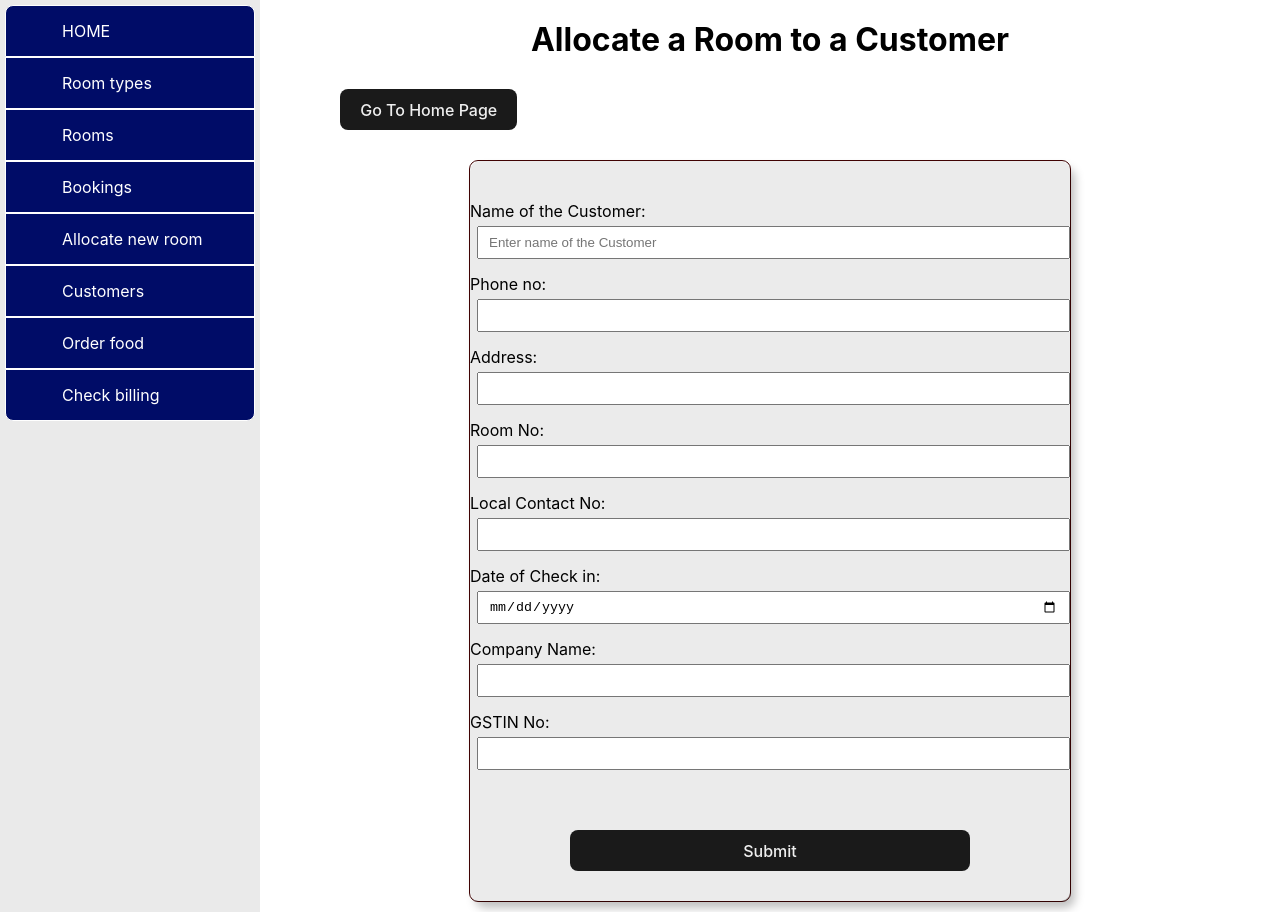
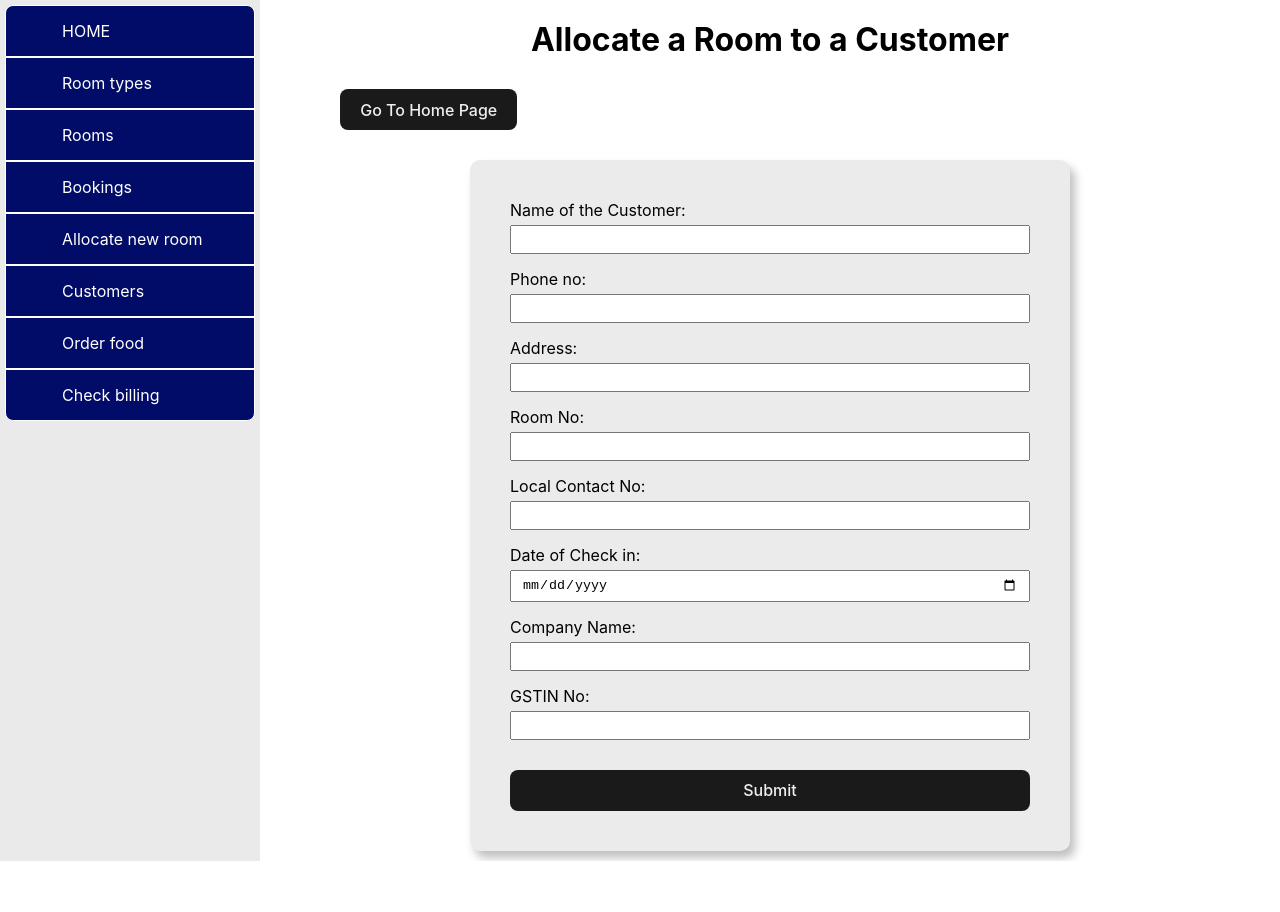
Before and after one commit to imTanay0/hotel-management-system-frontend, a React (Vite) app: page /allocate-room in a window 1280 px wide. After the commit the page ends 861 px from the top, so only its background shows below. Built offline with nearby package versions, Linux system fonts and the light colour scheme.

Commit message:
Update Customer page

```diff
--- a/src/pages/AddBooking/AddBooking.jsx
+++ b/src/pages/AddBooking/AddBooking.jsx
@@ -27,53 +27,30 @@ const AddBooking = () => {
         </Link>
       </div>
 
-      <div className='booking-section-form'>
+      <div className='form-container'>
         <form>
           <span>Date of Booking: </span>
           <input type="date" />
 
-          <br />
-          <br />
-
           <span>Booking from: </span>
           <input type="date" />
-
-          <br />
-          <br />
 
           <span>Booking to: </span>
           <input type="date" />
 
-          <br />
-          <br />
-
           <label>Name of the Customer: </label>
           <input type="text" />
-
-          <br />
-          <br />
 
           <span>Contact no.: </span>
           <input type="text" />
 
-          <br />
-          <br />
-
           <span>Type of Room: </span>
           <input type="text" />
-
-          <br />
-          <br />
 
           <span>Rate Negotiated: </span>
           <input type="text" />
 
-          <br />
-          <br />
-
-          <div className="submit-btn">
-            <button className='btn' type="submit">Book Customer</button>
-          </div>
+          <button className='btn' type="submit">Book Customer</button>
         </form>
       </div>
 
--- a/src/pages/AddRoomTypes/AddRoomTypes.jsx
+++ b/src/pages/AddRoomTypes/AddRoomTypes.jsx
@@ -45,7 +45,7 @@ const AddRoomTypes = () => {
         <button className='btn'>{`< `} Back</button>
       </Link>
 
-      <main className='addroomtypes-section__form-container'>
+      <main className='form-container'>
         <form onSubmit={submitHandler}>
           <label htmlFor="typeName">Enter type of the room: </label>
           <input id='typeName' type="text" ref={typeName} required autoComplete='off'/>
--- a/src/pages/AllocateNewRoom/AllocateNewRoom.jsx
+++ b/src/pages/AllocateNewRoom/AllocateNewRoom.jsx
@@ -13,7 +13,6 @@ const AllocateNewRoom = () => {
     local_contact_number: '',
     date_of_check_in: '',
     company_name: '',
-    // rate_negotiated: ''
     GSTIN_no: '',
   })
 
@@ -61,11 +60,9 @@ const AllocateNewRoom = () => {
       local_contact_number: '',
       date_of_check_in: '',
       company_name: '',
-      // rate_negotiated: ''
       GSTIN_no: '',
     });
   };
-
 
 
   return (
@@ -78,10 +75,9 @@ const AllocateNewRoom = () => {
         </Link>
       </div>
 
-      <div className='room-allocate-section-form'>
+      <div className='form-container'>
         <form onSubmit={handleSubmit}>
 
-          {/* <div> */}
           <label htmlFor='user-name'>Name of the Customer: </label>
           <input
             id='user-name'
@@ -89,27 +85,18 @@ const AllocateNewRoom = () => {
             name='name'
             value={userInfo.name}
             onChange={handleChange}
-            placeholder='Enter name of the Customer'
             autoComplete='false'
           />
-          {/* </div> */}
 
-          {/* <br />
-          <br /> */}
-
-          {/* // TODO: Add Upload Photo Feature }
+          {/* // TODO: Add Upload Photo Feature */}
           {/* <label htmlFor='user-photo'>Photo Identity: </label>
           <input
             id='user-photo'
             type="text"
             // name='photoId'
             onChange={handleChange}
-          />
+          /> */}
 
-          <br />
-          <br /> */}
-
-          {/* <div> */}
           <label htmlFor='user-phoneNo'>Phone no: </label>
           <input
             id='user-phoneNo'
@@ -118,10 +105,6 @@ const AllocateNewRoom = () => {
             value={userInfo.phone_number}
             onChange={handleChange}
           />
-          {/* </div> */}
-
-          {/* <br />
-          <br /> */}
 
           <label htmlFor='user-address'>Address: </label>
           <input
@@ -131,8 +114,6 @@ const AllocateNewRoom = () => {
             value={userInfo.address}
             onChange={handleChange}
           />
-          {/* <br />
-          <br /> */}
 
           <label htmlFor='user-roomNo'>Room No: </label>
           <input
@@ -143,9 +124,6 @@ const AllocateNewRoom = () => {
             onChange={handleChange}
           />
 
-          {/* <br />
-          <br /> */}
-
           <label htmlFor='user-localNo'>Local Contact No: </label>
           <input
             id='user-localNo'
@@ -154,9 +132,6 @@ const AllocateNewRoom = () => {
             value={userInfo.local_contact_number}
             onChange={handleChange}
           />
-
-          {/* <br />
-          <br /> */}
 
           <label htmlFor='user-date_of_check_in'>Date of Check in: </label>
           <input
@@ -167,9 +142,6 @@ const AllocateNewRoom = () => {
             onChange={handleChange}
           />
 
-          {/* <br />
-          <br /> */}
-
           <label htmlFor='user-company_name'>Company Name: </label>
           <input
             id='user-company_name'
@@ -178,9 +150,6 @@ const AllocateNewRoom = () => {
             value={userInfo.company_name}
             onChange={handleChange}
           />
-
-          {/* <br />
-          <br /> */}
 
           <label htmlFor='user-GSTIN'>GSTIN No: </label>
           <input
@@ -191,12 +160,7 @@ const AllocateNewRoom = () => {
             onChange={handleChange}
           />
 
-          {/* <br />
-          <br /> */}
-
-          <div id="form-submit-btn">
-            <button className='btn' type='submit'>Submit</button>
-          </div>
+          <button className='btn' type='submit'>Submit</button>
         </form>
       </div>
     </div>
--- a/src/pages/AllocateNewRoom/allocateNewRoom.css
+++ b/src/pages/AllocateNewRoom/allocateNewRoom.css
@@ -7,44 +7,6 @@
   margin: 30px 30px 30px 80px;
 }
 
-.room-allocate-section-form {
-  border: 1px solid #410303;
-  border-radius: 9px;
-  width: 600px;
-  margin: auto;
-  display: flex;
-  align-items: center;
-  justify-content: center;
-}
-
-.room-allocate-section-form form {
-  padding: 40px 0 0;
-  display: flex;
-  gap: 5px;
-  flex-direction: column;
-  justify-content: center;
-}
-
-.room-allocate-section-form label {
-  width: fit-content;
-}
-
-.room-allocate-section-form input {
-  padding: 2px 10px;
-  margin-left: 7px;
-  width: inherit;
-  height: 25px;
-}
-
-#form-submit-btn {
-  display: flex;
-  justify-content: center;
-  margin: 30px 0;
-}
-
-.room-allocate-section-form button {
-  min-width: 400px;
-}
 
 #next-page-btn {
   display: flex;
--- a/src/pages/Food/Food.jsx
+++ b/src/pages/Food/Food.jsx
@@ -12,37 +12,19 @@ const Food = () => {
         <button className='btn'>Go To Home Page</button>
       </Link>
 
-      <div className='food-section-form'>
+      <div className='form-container'>
         <form>
           <label>Date: <input type="date" /></label>
 
-          <br />
-          <br />
-
           <label>Time: <input type="time" /></label>
-
-          <br />
-          <br />
 
           <label>Room no: <input type="text" /></label>
 
-          <br />
-          <br />
-
-          <label>Item Ordered: (From a dropdown menu)</label>
-
-          <br />
-          <br />
+          {/* <label>Item Ordered: (From a dropdown menu)</label> */}
 
           <label>Room No: <input type="text" /></label>
 
-          <br />
-          <br />
-
           <label>Amount: <input type="text" /></label>
-
-          <br />
-          <br />
 
           <button className='btn' type='submit'>Submit</button>
 
--- a/src/pages/PresentCustomers/PresentCustomers.jsx
+++ b/src/pages/PresentCustomers/PresentCustomers.jsx
@@ -1,11 +1,102 @@
-import React from 'react'
+import React, { useEffect, useState } from 'react'
 
 import './presentCustomers.css'
 
 const PresentCustomers = () => {
+
+  const [residents, setResidents] = useState([]);
+
+  useEffect(() => {
+    const getResidents = async () => {
+      try {
+        const response = await fetch('http://localhost:8080/api/v1/user/getallresidents', {
+          method: 'GET',
+          headers: {
+            'Content-Type': 'application/json',
+          }
+        })
+        const result = await response.json();
+
+        if (response.ok) {
+
+          const data = result.users;
+
+          setResidents(data);
+        } else {
+          throw new Error(`Failed to fetch data: ${result.message}`);
+        }
+
+      } catch (error) {
+        alert(error.message);
+      }
+
+
+    }
+
+
+    getResidents();
+  }, [])
+
+  // [{
+  //   GSTIN_no: "1wsdf234",
+  //   address: "Assam",
+  //   booking_from: "2023-04-29T00:00:00.000Z",
+  //   booking_to: "2023-05-15T00:00:00.000Z",
+  //   company_name: "c1",
+  //   date_of_booking: "2023-04-22T00:00:00.000Z",
+  //   date_of_check_in: "2023-05-01T00:00:00.000Z",
+  //   local_contact_number: "4321",
+  //   name: "Sample Customer 1",
+  //   phone_number: "1234",
+  //   rate_negotiated: 1000,
+  //   roomAllocatedStatus: true,
+  //   room_no: { no: '101', id: '64468bfa6e6a961f41089b60' },
+  //   room_type: { name: 'Type 1', id: '64467c2f0e7ff6d5f79d66d4' },
+  //   user_foods: [],
+  //   __v: 0,
+  //   _id: "64469da085ae0ca1b27bda93"
+  // }]
+
+  function calculateDays(date1, date2) {
+    const newDate1 = new Date(date1);
+    const newDate2 = new Date(date2);
+
+    const diffInMilliseconds = newDate2 - newDate1;
+    const diffInSeconds = diffInMilliseconds / 1000;
+    const diffInMinutes = diffInSeconds / 60;
+    const diffInHours = diffInMinutes / 60;
+    const diffInDays = diffInHours / 24;
+
+    return Math.floor(diffInDays) + ' days';
+  }
+
   return (
     <div>
       <h1>Customers in the Hotel</h1>
+
+      <div className="table-container">
+        <table>
+          <thead>
+            <tr>
+              <th>Name</th>
+              <th>Room no.</th>
+              <th>Phone no.</th>
+              <th>Days spent</th>
+            </tr>
+          </thead>
+          <tbody>
+            {residents.map((user) => (
+              <tr key={user.name}>
+                <td>{user.name}</td>
+                <td>{user.room_no.no}</td>
+                <td>{user.phone_number}</td>
+                <td>{calculateDays(user.date_of_check_in, new Date())}</td>
+              </tr>
+            ))}
+          </tbody>
+        </table>
+
+      </div>
     </div>
   )
 }
```
